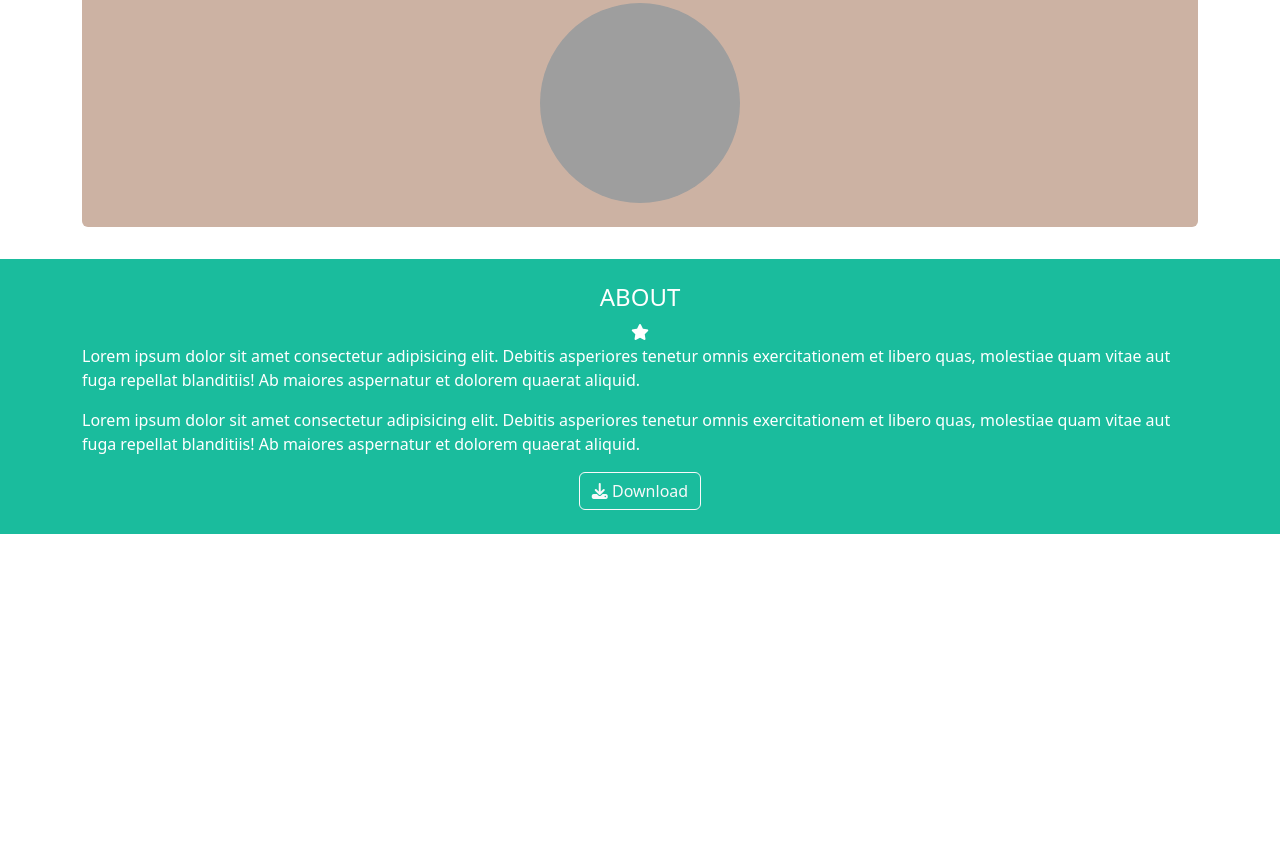
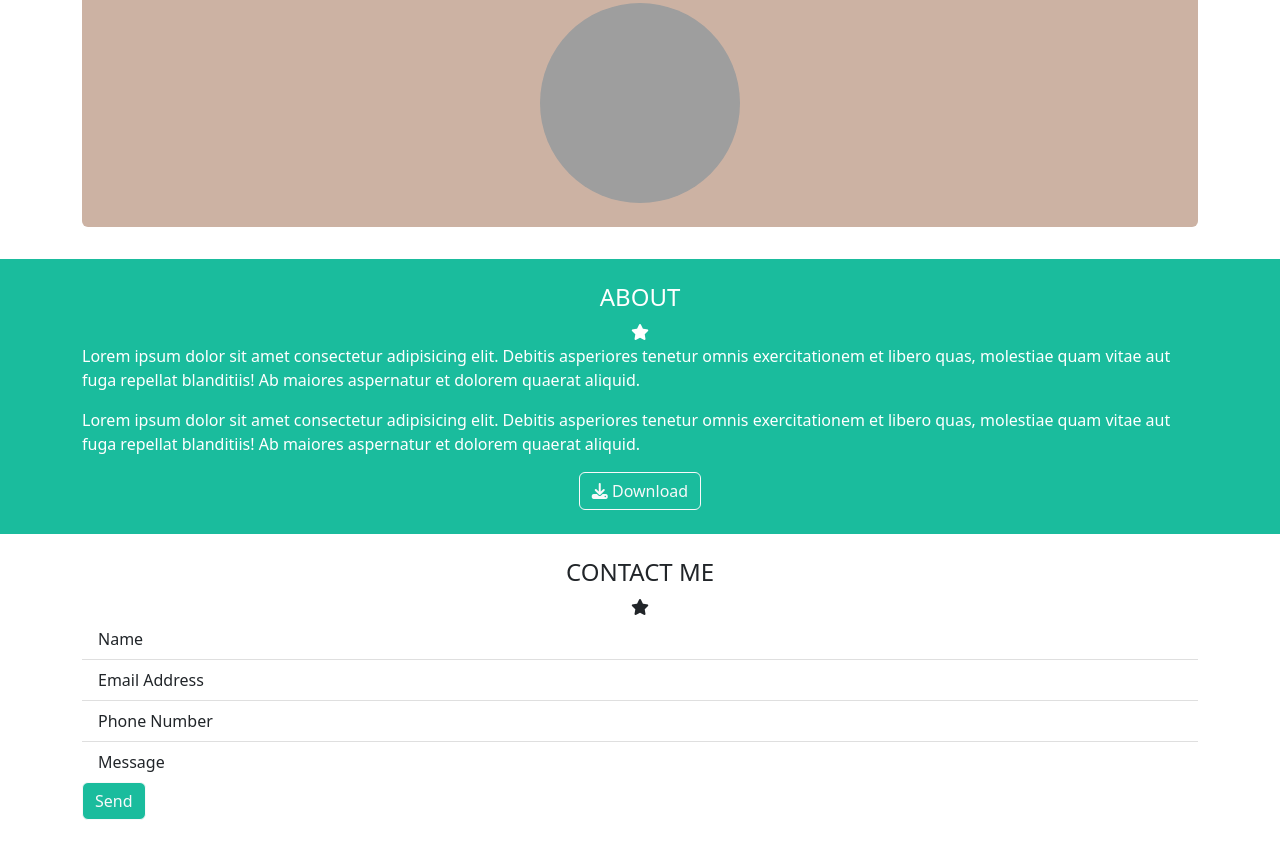
Before and after one commit to davishka-hikkaduwa/html-css-bootstrap-freelancer, a plain HTML site: page index.html in a window 1280 px wide. Shown: the part 1912-2756 px from the top of the page. Before the commit the page ends 2446 px from the top, so only its background shows below. Drawn offline with nearby package versions, Linux system fonts and the light colour scheme; grey boxes are pictures that could not be loaded.

Commit message:
SECTION contact-me

```diff
--- a/css/style.css
+++ b/css/style.css
@@ -47,3 +47,10 @@
 }
 
 /***** /SECTION portfolio *****/
+
+/***** SECTION contact me *****/
+#contact-me .btn {
+    background-color: #1abc9d;
+}
+
+/***** /SECTION contact me *****/
--- a/index.html
+++ b/index.html
@@ -89,7 +89,7 @@
         <!-- /SECTION portfolio -->
 
         <!-- SECTION about -->
-        <section id="about" class="dh-bg-green py-4">
+        <section id="about" class="dh-bg-green py-4 px-5">
             <div class="container-lg text-center">
                 <div class="row">
                     <div class="col-12">
@@ -121,7 +121,29 @@
         <!-- /SECTION about -->
 
         <!-- SECTION contact-me -->
-        <section id="contact-me"></section>
+        <section id="contact-me" class="py-4 px-5">
+            <div class="container-lg text-center">
+                <div class="row">
+                    <div class="col-12">
+                        <h4>CONTACT ME</h4>
+                    </div>
+                    <div class="col-12">
+                        <i class="fa-solid fa-star"></i>
+                    </div>
+                    <div class="col-12 text-start">
+                        <ul class="list-group list-group-flush">
+                            <li class="list-group-item">Name</li>
+                            <li class="list-group-item">Email Address</li>
+                            <li class="list-group-item">Phone Number</li>
+                            <li class="list-group-item">Message</li>
+                        </ul>
+                    </div>
+                    <div class="col-12 text-start">
+                        <a class="btn btn-outline-light" href="#" role="button">Send</a>
+                    </div>
+                </div>
+            </div>
+        </section>
         <!-- /SECTION contact-me -->
     </main>
     <!---------- /MAIN ---------->
```
